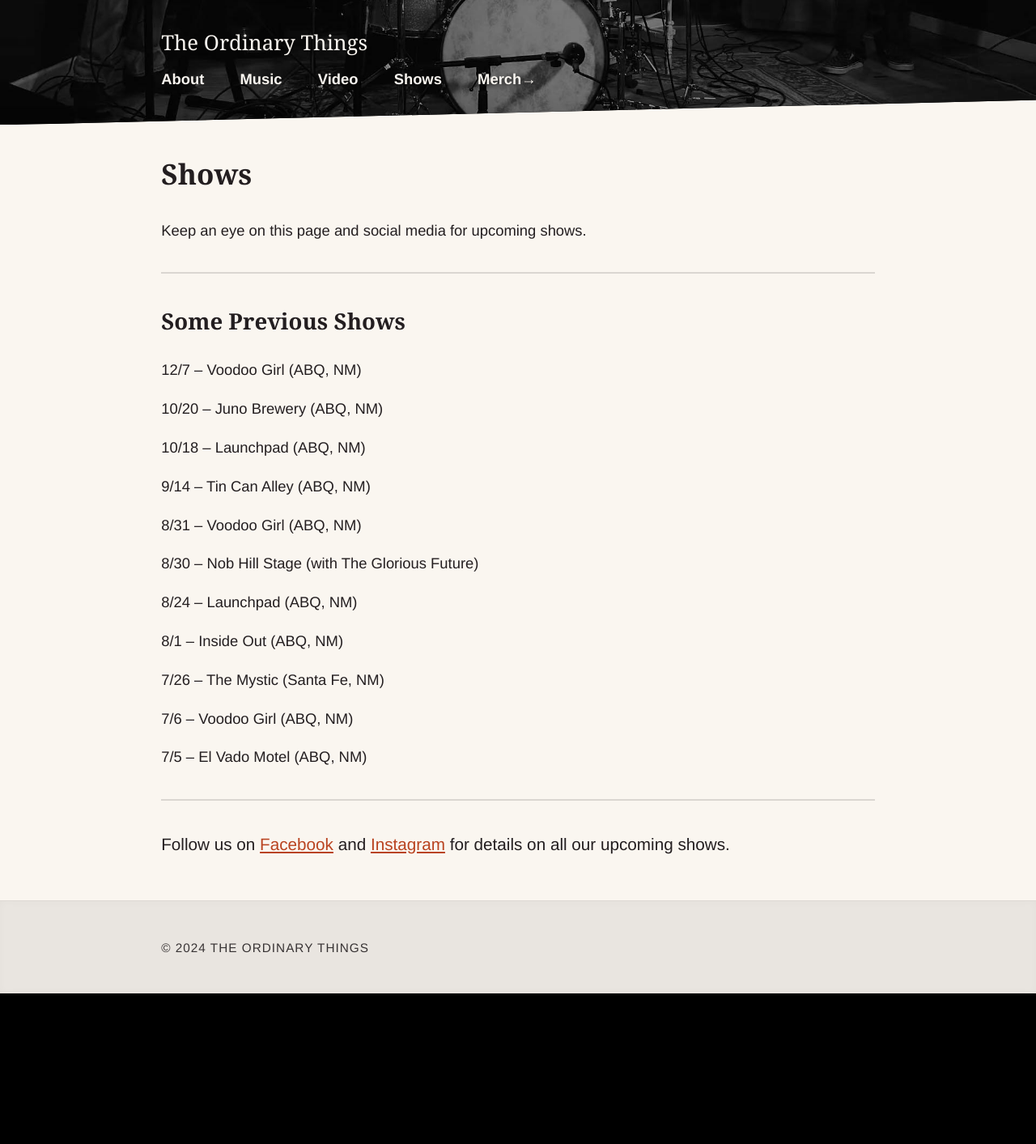
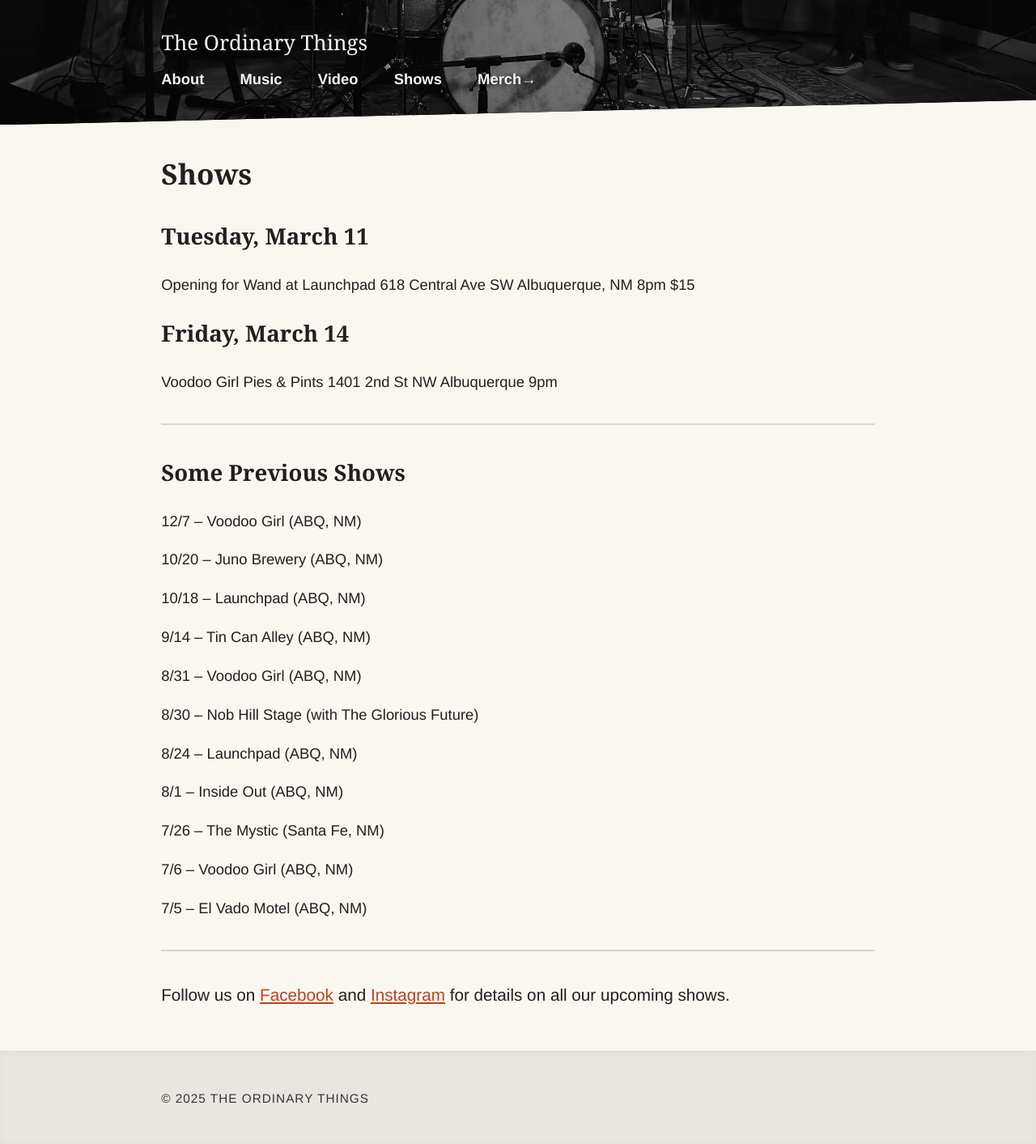
Before and after one commit to nsmsn/theordinarythings, a Jekyll site: the page built from shows.md, in a window 1280 px wide. Shown: the whole page at 81% size. Built offline with Jekyll 4.4.1, drawn with Linux system fonts in a browser that asks for light colours; some web fonts are replaced; before the commit the page ends 1227 px from its top, so only the background shows below that.

Commit message:
Updated Config and 1 other file

```diff
--- a/_config.yml
+++ b/_config.yml
@@ -21,7 +21,7 @@ collections:
     title: Video
     output: false
 author: Jackie
-description: "© 2024 The Ordinary Things"
+description: "© 2025 The Ordinary Things"
 permalink: "/:title/"
 lang: en
 excerpt_separator: |2+
--- a/shows.md
+++ b/shows.md
@@ -5,7 +5,15 @@ permalink: "/shows/"
 layout: page
 ---
 
-Keep an eye on this page and social media for upcoming shows.
+## Tuesday, March 11
+Opening for Wand at Launchpad
+618 Central Ave SW Albuquerque, NM
+8pm  $15
+
+## Friday, March 14
+Voodoo Girl Pies & Pints
+1401 2nd St NW Albuquerque
+9pm
 
 ---
 
```
